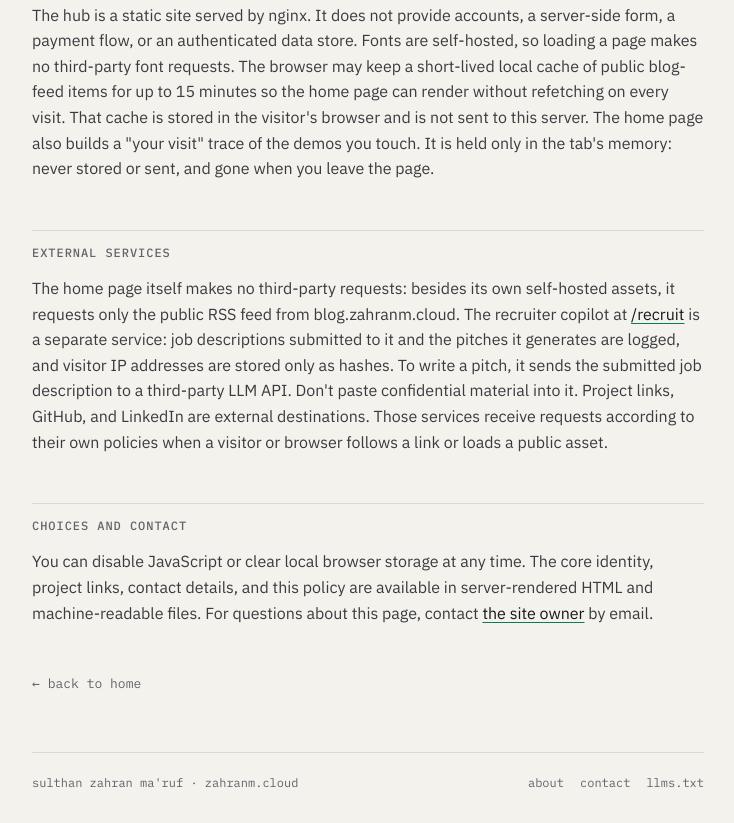
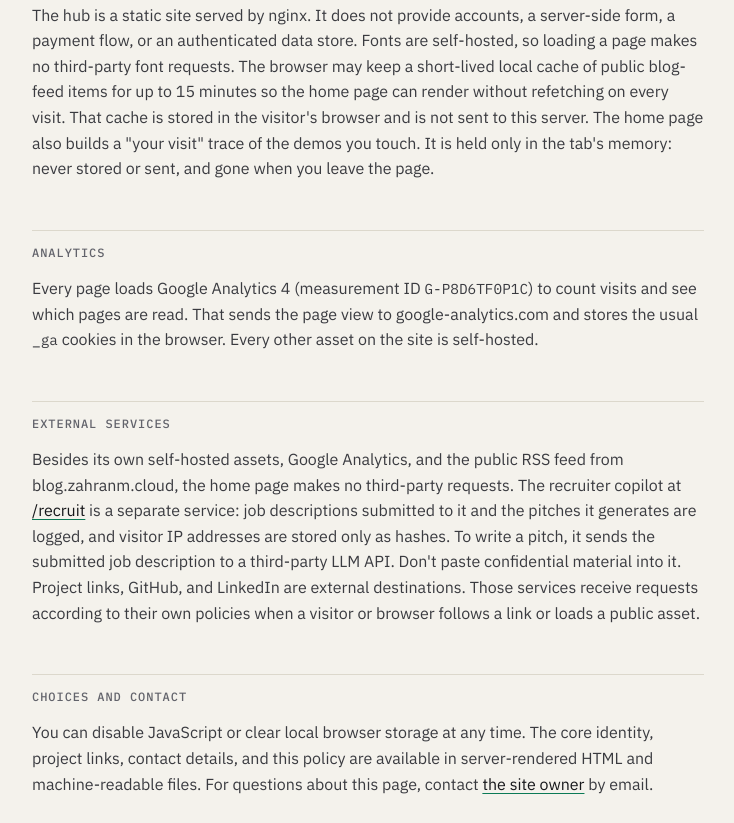
Before and after one commit to SulthanZahran1/zahranm-cloud, a plain HTML site: page hub/privacy/index.html in a window 1280 px wide. Shown: the part 526-1349 px from the top of the page, without its empty margins (272-1006 px from the left). Drawn offline with Linux system fonts and the light colour scheme.

Commit message:
docs: disclose GA4 on the privacy page

```diff
--- a/hub/privacy/index.html
+++ b/hub/privacy/index.html
@@ -60,8 +60,10 @@ gtag("config", "G-P8D6TF0P1C");
     <p>This privacy page describes the public hub at zahranm.cloud. Individual project sites linked from the hub may have their own behavior and privacy terms. Check the individual project before entering information there.</p>
     <h2>data collected by this hub</h2>
     <p>The hub is a static site served by nginx. It does not provide accounts, a server-side form, a payment flow, or an authenticated data store. Fonts are self-hosted, so loading a page makes no third-party font requests. The browser may keep a short-lived local cache of public blog-feed items for up to 15 minutes so the home page can render without refetching on every visit. That cache is stored in the visitor's browser and is not sent to this server. The home page also builds a "your visit" trace of the demos you touch. It is held only in the tab's memory: never stored or sent, and gone when you leave the page.</p>
+    <h2>analytics</h2>
+    <p>Every page loads Google Analytics 4 (measurement ID <code>G-P8D6TF0P1C</code>) to count visits and see which pages are read. That sends the page view to google-analytics.com and stores the usual <code>_ga</code> cookies in the browser. Every other asset on the site is self-hosted.</p>
     <h2>external services</h2>
-    <p>The home page itself makes no third-party requests: besides its own self-hosted assets, it requests only the public RSS feed from blog.zahranm.cloud. The recruiter copilot at <a href="/recruit/">/recruit</a> is a separate service: job descriptions submitted to it and the pitches it generates are logged, and visitor IP addresses are stored only as hashes. To write a pitch, it sends the submitted job description to a third-party LLM API. Don't paste confidential material into it. Project links, GitHub, and LinkedIn are external destinations. Those services receive requests according to their own policies when a visitor or browser follows a link or loads a public asset.</p>
+    <p>Besides its own self-hosted assets, Google Analytics, and the public RSS feed from blog.zahranm.cloud, the home page makes no third-party requests. The recruiter copilot at <a href="/recruit/">/recruit</a> is a separate service: job descriptions submitted to it and the pitches it generates are logged, and visitor IP addresses are stored only as hashes. To write a pitch, it sends the submitted job description to a third-party LLM API. Don't paste confidential material into it. Project links, GitHub, and LinkedIn are external destinations. Those services receive requests according to their own policies when a visitor or browser follows a link or loads a public asset.</p>
     <h2>choices and contact</h2>
     <p>You can disable JavaScript or clear local browser storage at any time. The core identity, project links, contact details, and this policy are available in server-rendered HTML and machine-readable files. For questions about this page, contact <a href="/contact">the site owner</a> by email.</p>
   </section>
```
Also changed, not shown: 1 other file.
